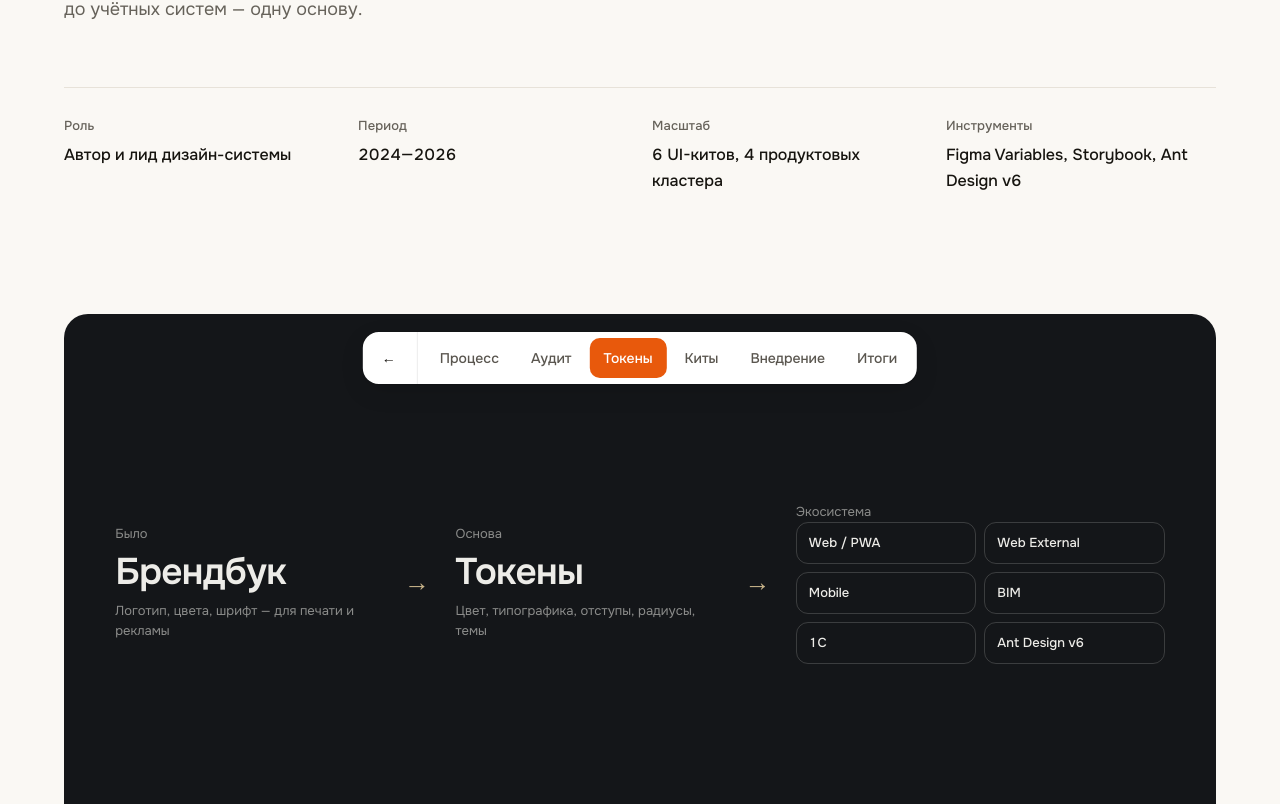
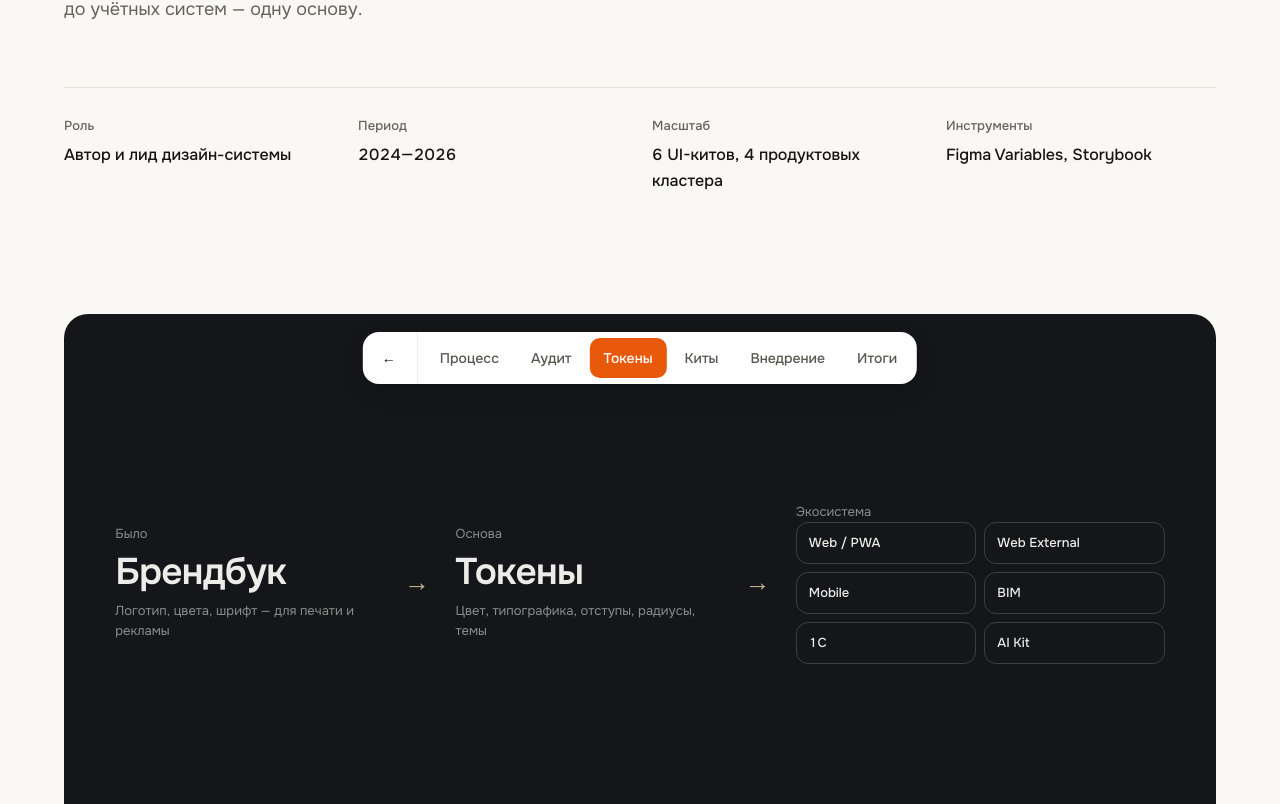
Before and after one commit to alexefov/alexefov.github.io, a plain HTML site: page cases/design-system.html in a window 1280 px wide. Shown: the part 396-1200 px from the top of the page. Drawn offline with Linux system fonts and the light colour scheme; animation ran at ten frames a second.

Commit message:
Ant Design v6 → AI Kit (из alexefov/portfolio@89cd7dc)
Co-Authored-By: Claude Opus 5.5 <noreply@anthropic.com>

```diff
--- a/cases/design-system.html
+++ b/cases/design-system.html
@@ -25,7 +25,7 @@
       <div><span class="t-cap">Роль</span><b>Автор и лид дизайн-системы</b></div>
       <div><span class="t-cap">Период</span><b>2024—2026</b></div>
       <div><span class="t-cap">Масштаб</span><b>6 UI-китов, 4 продуктовых кластера</b></div>
-      <div><span class="t-cap">Инструменты</span><b>Figma Variables, Storybook, Ant Design v6</b></div>
+      <div><span class="t-cap">Инструменты</span><b>Figma Variables, Storybook</b></div>
     </div>
     <div class="c-cover rv">
       <div class="sds-stage" data-sel>
@@ -34,7 +34,7 @@
           <div class="ar" aria-hidden="true">→</div>
           <div class="st"><span>Основа</span><b>Токены</b><span style="margin-top:8px">Цвет, типографика, отступы, радиусы, темы</span></div>
           <div class="ar" aria-hidden="true">→</div>
-          <div class="st"><span>Экосистема</span><div class="kits"><i>Web / PWA</i><i>Web External</i><i>Mobile</i><i>BIM</i><i>1С</i><i>Ant Design v6</i></div></div>
+          <div class="st"><span>Экосистема</span><div class="kits"><i>Web / PWA</i><i>Web External</i><i>Mobile</i><i>BIM</i><i>1С</i><i>AI Kit</i></div></div>
         </div>
       </div>
     </div>
@@ -199,7 +199,7 @@
         <div><b>Mobile</b><span>Приложения для жителей на iOS и Android</span></div>
         <div><b>BIM</b><span>Интерфейсы для работы со строительной моделью</span></div>
         <div><b>1С</b><span>Плотные учётные интерфейсы корпоративных систем</span></div>
-        <div><b>Ant Design v6</b><span>Кит со своим Storybook для интерфейсов, которые генерирует ИИ</span></div>
+        <div><b>AI Kit</b><span>UI-кит со своим Storybook для генерации продуктов с помощью ИИ</span></div>
       </div>
     </div>
   </section>
@@ -212,7 +212,7 @@
         <h2 class="t-h2 rv" style="margin-top:var(--s2)">Один источник правды для дизайна и разработки</h2>
       </div>
       <div class="r">
-        <p class="t-lead muted rv">Провёл аудит Figma ↔ Storybook ↔ Ant Design: сравнил компоненты по составу, именам и состояниям. Расхождения собрал в gap-анализ и превратил в бэклог по приоритетам — что чинить в макетах, что в коде.</p>
+        <p class="t-lead muted rv">Провёл аудит Figma ↔ Storybook: сравнил компоненты по составу, именам и состояниям. Расхождения собрал в gap-анализ и превратил в бэклог по приоритетам — что чинить в макетах, что в коде.</p>
       </div>
     </div>
     <div class="flows rv">
@@ -257,7 +257,7 @@
         <div class="rows rv" style="margin-top:var(--s5)">
           <div><b>Аудит иконок с Claude</b><span>96 иконок, 4 395 использований во всех компонентах, найдено 11 устаревших копий</span></div>
           <div><b>Переход на Tabler Icons</b><span>Единая открытая библиотека вместо разрозненных наборов</span></div>
-          <div><b>Кит на Ant Design v6</b><span>Интерфейсы, которые генерирует ИИ, сразу собираются из компонентов системы</span></div>
+          <div><b>AI Kit</b><span>Продукты, которые генерирует ИИ, сразу собираются из компонентов системы</span></div>
         </div>
       </div>
     </div>
```
Also changed, not shown: index.html (+1 -1 lines), lab/work.html (+1 -1 lines).
